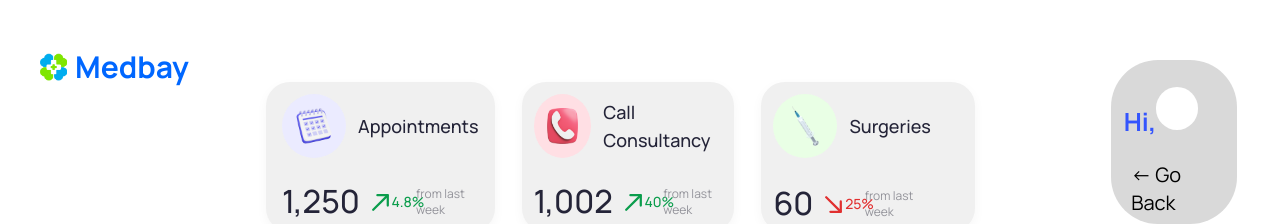
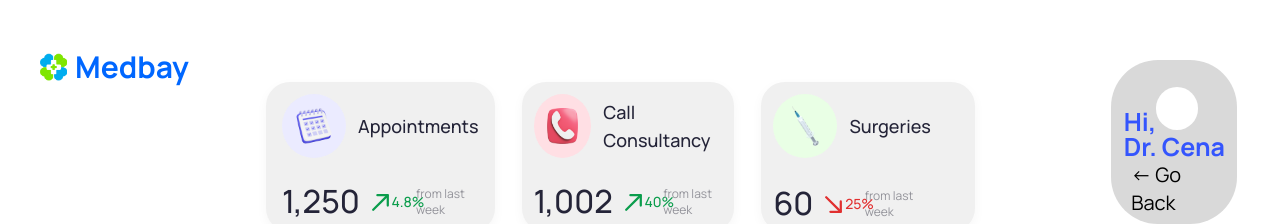
Before and after one commit to nastiiiii/QualityLife, a React (Create React App) app: page /haha in a window 1280 px wide. Shown: the top 224 px of the page. Built offline with nearby package versions, Linux system fonts and the light colour scheme.

Commit message:
fix: appended doctor name

```diff
--- a/src/styledPages/doctors/DrCena/Analysis/Rayan Gos/index.jsx
+++ b/src/styledPages/doctors/DrCena/Analysis/Rayan Gos/index.jsx
@@ -7,10 +7,11 @@ import Header from "components/Header";
 
 const AnalysisPageCenaRayan = () => {
   const navigate = useNavigate();
+
   return (
     <>
       <div className="bg-white-A700 flex flex-col font-manrope items-center justify-start mx-auto sm:px-5 px-[22px] w-full">
-        <Header className="flex md:flex-col flex-row md:gap-5 items-center justify-center md:px-5 w-full" />
+        <Header className="flex md:flex-col flex-row md:gap-5 items-center justify-center md:px-5 w-full" doctor_name="Dr. Cena"/>
         <div className="sm:h-[712px] h-[752px] md:h-[945px] max-w-[1467px] mx-auto md:px-5 relative w-full">
           <div className="absolute md:h-[672px] h-[705px] p-3.5 right-[0] top-[0] w-1/5">
             <div className="bg-gray-200 h-[672px] m-auto rounded-[32px] w-[89%]"></div>
--- a/src/styledPages/doctors/DrCena/CreateAnalysis/RayanGosling/index.jsx
+++ b/src/styledPages/doctors/DrCena/CreateAnalysis/RayanGosling/index.jsx
@@ -18,7 +18,7 @@ const CreateAnalysisPageCenaRayan = () => {
     <>
       <div className="bg-white-A700 flex flex-col font-manrope items-center justify-start mx-auto sm:px-5 px-[25px] w-full">
         <div className="flex flex-col gap-[23px] items-center justify-start max-w-[1461px] mx-auto md:px-5 w-full">
-          <Header className="flex md:flex-col flex-row md:gap-5 items-center justify-center w-full" />
+          <Header className="flex md:flex-col flex-row md:gap-5 items-center justify-center w-full" doctor_name="Dr. Cena"/>
           <div className="flex md:flex-col flex-row gap-[13px] items-center justify-between w-[99%] md:w-full">
             <div className="bg-gray-200 flex flex-col items-center justify-end mb-[17px] p-3.5 rounded-[53px] w-4/5 md:w-full">
               <div className="flex md:flex-col flex-row gap-[29px] items-center justify-start mt-[19px] w-[97%] md:w-full">
--- a/src/styledPages/doctors/DrJoker/Analysis/RayanGosling/SecondAnalysis/index.jsx
+++ b/src/styledPages/doctors/DrJoker/Analysis/RayanGosling/SecondAnalysis/index.jsx
@@ -10,7 +10,7 @@ const AnalysisPageRayanDrJokerTwo = () => {
   return (
     <>
       <div className="bg-white-A700 flex flex-col font-manrope items-center justify-start mx-auto sm:px-5 px-[22px] w-full">
-        <Header className="flex md:flex-col flex-row md:gap-5 items-center justify-center md:px-5 w-full" />
+        <Header className="flex md:flex-col flex-row md:gap-5 items-center justify-center md:px-5 w-full" doctor_name="Dr. Joker"/>
         <div className="sm:h-[712px] h-[752px] md:h-[945px] max-w-[1467px] mx-auto md:px-5 relative w-full">
           <div className="absolute md:h-[672px] h-[705px] p-3.5 right-[0] top-[0] w-1/5">
             <div className="bg-gray-200 h-[672px] m-auto rounded-[32px] w-[89%]"></div>
--- a/src/styledPages/doctors/DrJoker/CreateAnalysis/JohnWick/index.jsx
+++ b/src/styledPages/doctors/DrJoker/CreateAnalysis/JohnWick/index.jsx
@@ -18,7 +18,7 @@ const CreateAnalysisPageJokerJohn = () => {
     <>
       <div className="bg-white-A700 flex flex-col font-manrope items-center justify-start mx-auto sm:px-5 px-[25px] w-full">
         <div className="flex flex-col gap-[23px] items-center justify-start max-w-[1461px] mx-auto md:px-5 w-full">
-          <Header className="flex md:flex-col flex-row md:gap-5 items-center justify-center w-full" />
+          <Header className="flex md:flex-col flex-row md:gap-5 items-center justify-center w-full" doctor_name="Dr. Joker"/>
           <div className="flex md:flex-col flex-row gap-[13px] items-center justify-between w-[99%] md:w-full">
             <div className="bg-gray-200 flex flex-col items-center justify-end mb-[17px] p-3.5 rounded-[53px] w-4/5 md:w-full">
               <div className="flex md:flex-col flex-row gap-[29px] items-center justify-start mt-[19px] w-[97%] md:w-full">
--- a/src/styledPages/doctors/DrJoker/CreateAnalysis/RayanGosling/index.jsx
+++ b/src/styledPages/doctors/DrJoker/CreateAnalysis/RayanGosling/index.jsx
@@ -18,7 +18,7 @@ const CreateAnalysisPageJokerRayan = () => {
     <>
       <div className="bg-white-A700 flex flex-col font-manrope items-center justify-start mx-auto sm:px-5 px-[25px] w-full">
         <div className="flex flex-col gap-[23px] items-center justify-start max-w-[1461px] mx-auto md:px-5 w-full">
-          <Header className="flex md:flex-col flex-row md:gap-5 items-center justify-center w-full" />
+          <Header className="flex md:flex-col flex-row md:gap-5 items-center justify-center w-full" doctor_name="Dr. Joker"/>
           <div className="flex md:flex-col flex-row gap-[13px] items-center justify-between w-[99%] md:w-full">
             <div className="bg-gray-200 flex flex-col items-center justify-end mb-[17px] p-3.5 rounded-[53px] w-4/5 md:w-full">
               <div className="flex md:flex-col flex-row gap-[29px] items-center justify-start mt-[19px] w-[97%] md:w-full">
--- a/src/styledPages/doctors/DrJoker/CreateCheckUp/JohnWick/index.jsx
+++ b/src/styledPages/doctors/DrJoker/CreateCheckUp/JohnWick/index.jsx
@@ -17,7 +17,7 @@ const CreateCheckUpPageJokerJohn = () => {
     <>
       <div className="bg-white-A700 flex flex-col font-manrope items-center justify-start mx-auto sm:px-5 px-[25px] w-full">
         <div className="flex flex-col gap-[23px] items-center justify-start max-w-[1461px] mx-auto md:px-5 w-full">
-          <Header className="flex md:flex-col flex-row md:gap-5 items-center justify-center w-full" />
+          <Header className="flex md:flex-col flex-row md:gap-5 items-center justify-center w-full" doctor_name="Dr. Joker"/>
           <div className="flex md:flex-col flex-row gap-[13px] items-center justify-between w-[99%] md:w-full">
             <div className="bg-gray-200 flex flex-col items-center justify-end mb-[17px] p-[17px] rounded-[53px] w-4/5 md:w-full">
               <div className="flex md:flex-col flex-row md:gap-10 items-center justify-between mt-4 w-[97%] md:w-full">
--- a/src/styledPages/doctors/DrJoker/CreateCheckUp/RayanGos/index.jsx
+++ b/src/styledPages/doctors/DrJoker/CreateCheckUp/RayanGos/index.jsx
@@ -17,7 +17,7 @@ const CreateCheckUpPageJokerRayan = () => {
     <>
       <div className="bg-white-A700 flex flex-col font-manrope items-center justify-start mx-auto sm:px-5 px-[25px] w-full">
         <div className="flex flex-col gap-[23px] items-center justify-start max-w-[1461px] mx-auto md:px-5 w-full">
-          <Header className="flex md:flex-col flex-row md:gap-5 items-center justify-center w-full" />
+          <Header className="flex md:flex-col flex-row md:gap-5 items-center justify-center w-full" doctor_name="Dr. Joker"/>
           <div className="flex md:flex-col flex-row gap-[13px] items-center justify-between w-[99%] md:w-full">
             <div className="bg-gray-200 flex flex-col items-center justify-end mb-[17px] p-[17px] rounded-[53px] w-4/5 md:w-full">
               <div className="flex md:flex-col flex-row md:gap-10 items-center justify-between mt-4 w-[97%] md:w-full">
```
